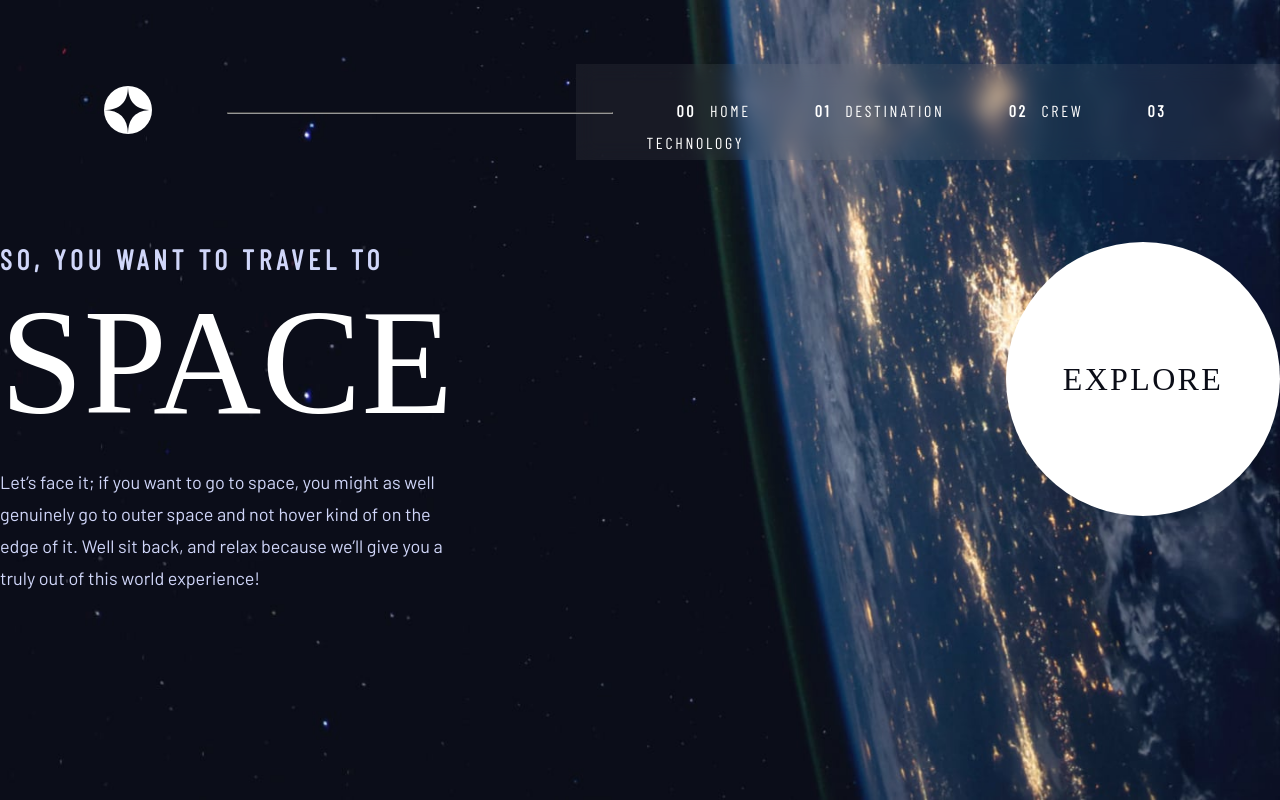
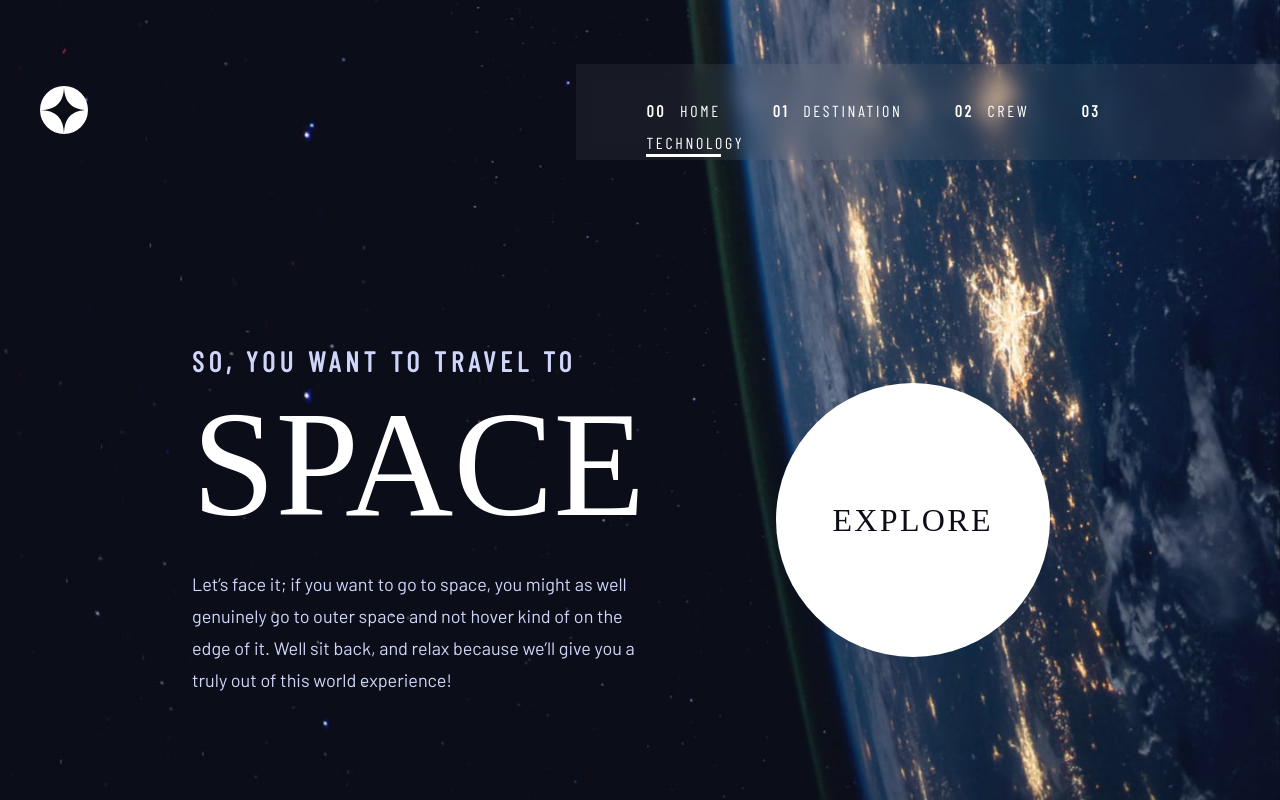
Before and after one commit to AntonyQuang/space-tourism-website, a plain HTML site: page starter-code/index.html in a window 1280 px wide. Drawn offline with nearby package versions, Linux system fonts and the light colour scheme; a web font is replaced by a local one.

Commit message:
home page and crew page

```diff
--- /dev/null
+++ b/starter-code/css/crew-styles.css
@@ -0,0 +1,31 @@
+.background {
+   background-image: url("../assets/crew/background-crew-desktop.jpg");
+   background-position: center;
+   background-attachment: fixed;
+   background-size: cover;
+   background-color: #0B0D17;
+   margin: 0;
+
+}
+
+
+.left-container {
+    width: 450px;
+    float: left;
+    margin-left: 15%;
+}
+
+.right-container {
+    display: inline;
+    float: right;
+    margin-right: 18%;
+    margin-top: 3%;
+}
+
+.body-container {
+    margin-top: 8%;
+}
+/* INTERACTIVE ELEMENTS */
+
+
+}
--- a/starter-code/css/index-styles.css
+++ b/starter-code/css/index-styles.css
@@ -12,14 +12,19 @@
 .left-container {
     width: 450px;
     float: left;
+    margin-left: 15%;
 }
 
 .right-container {
     display: inline;
     float: right;
+    margin-right: 18%;
+    margin-top: 3%;
 }
 
-
+.body-container {
+    margin-top: 8%;
+}
 /* INTERACTIVE ELEMENTS */
 
 
--- a/starter-code/css/styles.css
+++ b/starter-code/css/styles.css
@@ -13,6 +13,10 @@ p {
     font-size: 1.125rem;
     color: #D0D6F9;
     line-height: 32px;
+}
+
+a {
+    text-decoration: None;
 }
 
 h1 {
@@ -84,7 +88,11 @@ h5 {
     color: #FFFFFF;
     letter-spacing: 2.7px;
     display: inline;
-    margin: 0 30px;
+    height: 96px;
+    padding: 34px 0;
+    margin: 0 48px 0 0;
+    transition: 0.3s linear;
+    border-bottom: solid 0px #979797;
 }
 
 .nav-text-bold {
@@ -131,7 +139,7 @@ h5 {
     float:left;
     margin: 0;
     display: inline-block;
-    margin-left: 10%;
+    margin-left: 5%;
     position: relative;
     top: 50%;
     transform: translate(-50%, -50%);
@@ -140,14 +148,21 @@ h5 {
 
 .navigation-line {
     float:left;
-    width: 30%;
+    width: 37%;
     position: relative;
     top: 50%;
-    left: 4%;
+    left: 3%;
     border-color: #979797;
     margin: 0;
 
 }
 
+.active-tab {
+    border-bottom: solid 3px #FFFFFF;
+}
 
 /* INTERACTIVE ELEMENTS */
+
+.nav-text:hover {
+    border-bottom: solid 3px #979797;
+}
--- a/starter-code/index.html
+++ b/starter-code/index.html
@@ -19,10 +19,10 @@
 
     <div class="navigation-box">
       <div class="navigation-sections">
-        <p class="nav-text"><span class="nav-text-bold">00</span> Home</p>
-        <p class="nav-text"><span class="nav-text-bold">01</span> Destination</p>
-        <p class="nav-text"><span class="nav-text-bold">02</span> Crew</p>
-        <p class="nav-text"><span class="nav-text-bold">03</span> Technology</p>
+        <a href="index.html"><p class="nav-text active-tab"><span class="nav-text-bold">00</span> Home</p></a>
+        <a href="destination-moon.html"><p class="nav-text"><span class="nav-text-bold">01</span> Destination</p></a>
+        <a href="crew-commander.html"><p class="nav-text"><span class="nav-text-bold">02</span> Crew</p></a>
+        <a href="technology-capsule"><p class="nav-text"><span class="nav-text-bold">03</span> Technology</p></a>
       </div>
 
     </div>
@@ -40,7 +40,7 @@
     </div>
 
     <div class="right-container">
-      <div class="explore">Explore</div>
+      <a href="destination-moon.html"><div class="explore">Explore</div></a>
   </div>
   </div>
 </body>
```
Also changed, not shown: starter-code/crew-commander.html (+21 -6 lines).
